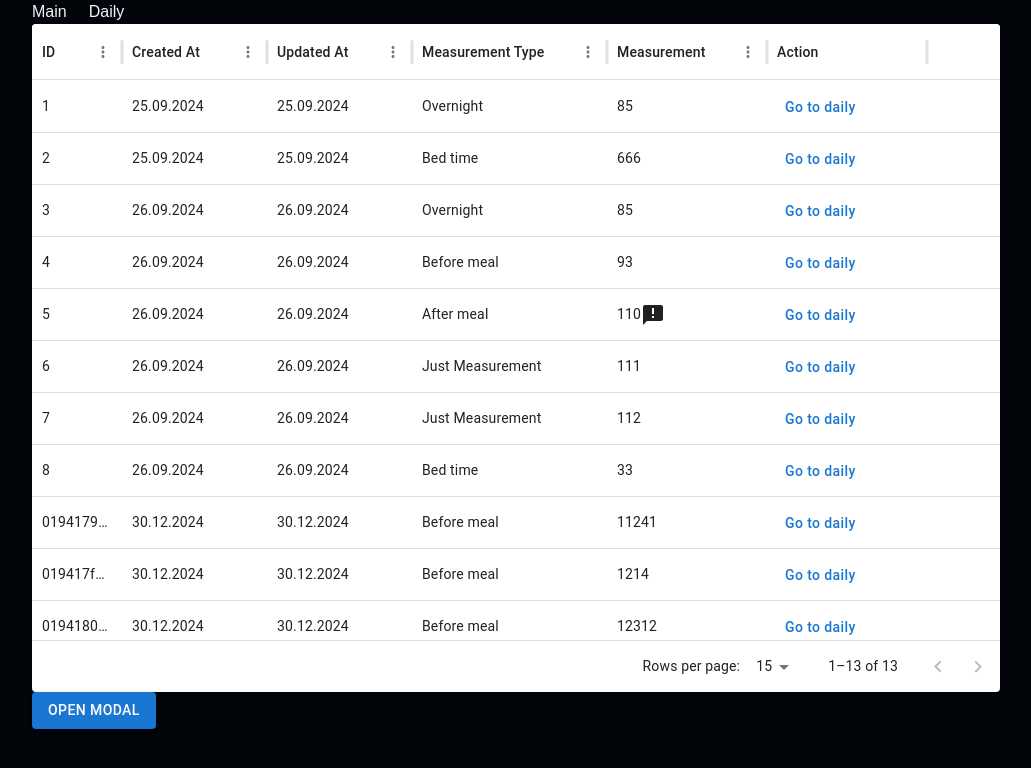
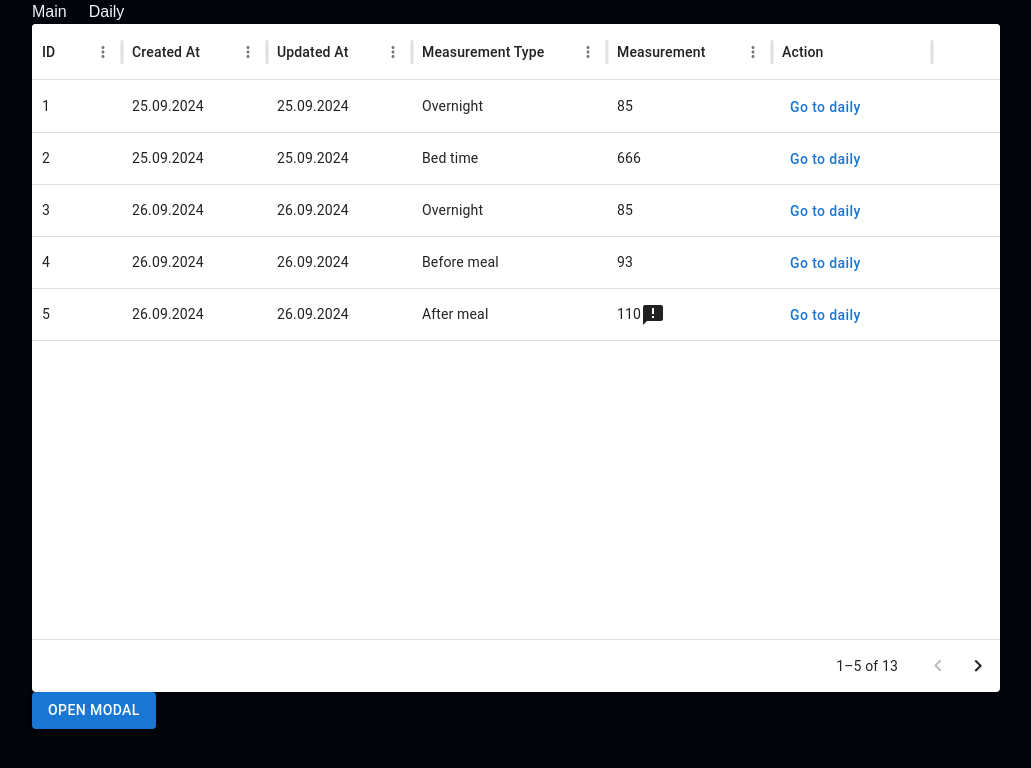
Before and after one commit to Vladislav-096/blood-sugar-monitoring-diary, a React (Vite) app: page / in a window 1280 px wide. Shown: the top 768 px of the page, without its empty margins (124-1155 px from the left). Built offline with nearby package versions, Linux system fonts and the light colour scheme; data requests are answered from the project's data file; a web font is replaced by a local one.

Commit message:
feat: changed measurement table pagination functionality to manual usage

```diff
--- a/src/components/Table/Table.tsx
+++ b/src/components/Table/Table.tsx
@@ -9,6 +9,7 @@ import { Button, Paper, Tooltip } from "@mui/material";
 import { styled } from "@mui/material/styles";
 import { TooltipProps, tooltipClasses } from "@mui/material/Tooltip";
 import AnnouncementIcon from "@mui/icons-material/Announcement";
+import { useState } from "react";
 
 interface Table {
   rows: Measurement[];
@@ -74,7 +75,7 @@ export const Table = ({
     {
       field: "measurement",
       headerName: "Measurement",
-      width: 160,
+      width: 165,
       renderCell: (param) => {
         const currentRow: Measurement = param.row;
         if (
@@ -129,7 +130,19 @@ export const Table = ({
     },
   ];
 
-  const paginationModel = { page: 0, pageSize: 15 };
+  // const paginationModel = { page: 0, pageSize: 5 };
+
+  const [paginationModel, setPaginationModel] = useState({
+    page: 0,
+    pageSize: 5,
+  });
+
+  const handlePaginationModelChange = (newPaginationModel: {
+    page: number;
+    pageSize: number;
+  }) => {
+    setPaginationModel(newPaginationModel);
+  };
 
   const handleRowClick = (createdAt: number) => {
     dispatchFilteredMeasurements(createdAt);
@@ -140,8 +153,9 @@ export const Table = ({
       <DataGrid
         rows={rows}
         columns={columns}
-        initialState={{ pagination: { paginationModel } }}
-        pageSizeOptions={[5, 10, 15]}
+        // initialState={{ pagination: { paginationModel } }}
+        paginationModel={paginationModel}
+        pageSizeOptions={[5]}
         // onRowClick={handleRowClick}
         // checkboxSelection={false}
         // disableColumnMenu
@@ -150,6 +164,7 @@ export const Table = ({
         sx={{ border: 0 }}
         // disableMultipleRowSelection
         disableRowSelectionOnClick
+        onPaginationModelChange={handlePaginationModelChange}
       />
     </Paper>
   );
```
